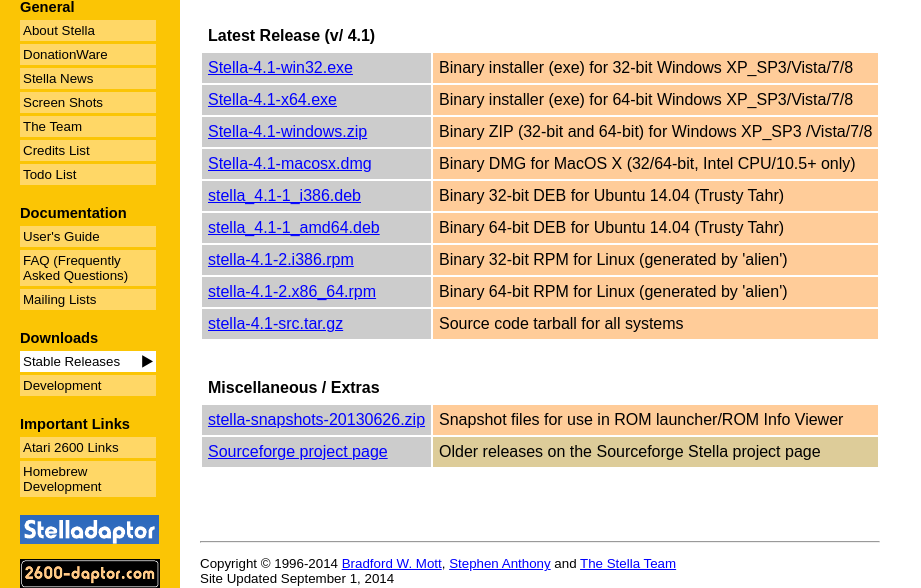
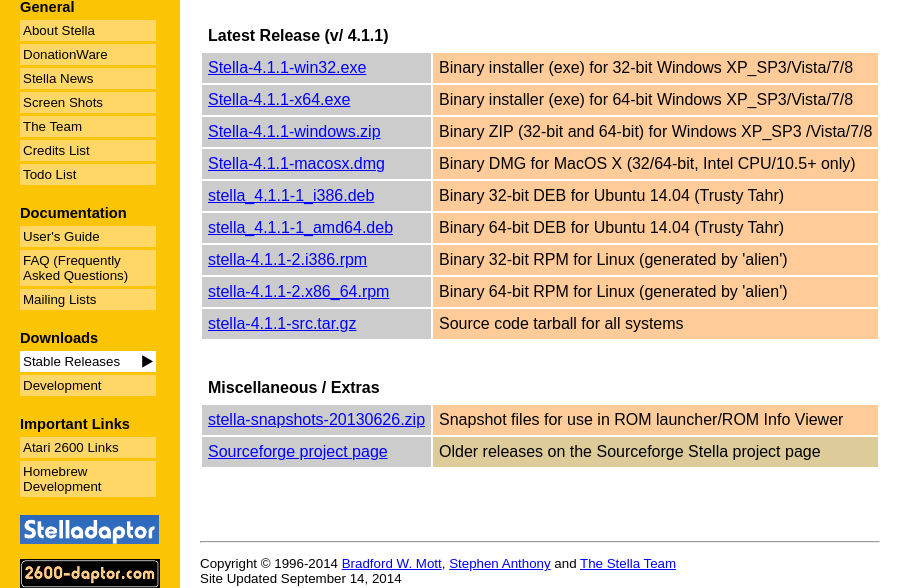
Before and after one commit to stella-emu/stella-emu.github.io, a PHP site: page /downloads.php in a window 1280 px wide. Shown: the part 166-754 px from the top of the page, without its empty margins (0-921 px from the left). Run offline with PHP 8.4, Linux system fonts and the light colour scheme.

Commit message:
Updated webpage for 4.1.1 release.

```diff
--- a/downloads.php
+++ b/downloads.php
@@ -15,52 +15,52 @@
 <table BORDER=0 CELLPADDING=6 WIDTH="100%">
 
 	<tr>
-		<td><b>Latest&nbsp;Release (v/ 4.1)</b></td>
+		<td><b>Latest&nbsp;Release (v/ 4.1.1)</b></td>
 		<td>&nbsp;</td>
 	</tr>
 
 	<tr>
-		<td BGCOLOR="#CCCCCC"><a href="http://prdownloads.sourceforge.net/stella/Stella-4.1-win32.exe?download">Stella-4.1-win32.exe</a></td>
+		<td BGCOLOR="#CCCCCC"><a href="http://prdownloads.sourceforge.net/stella/Stella-4.1.1-win32.exe?download">Stella-4.1.1-win32.exe</a></td>
 		<td BGCOLOR="#FFCC99">Binary installer (exe) for 32-bit Windows XP_SP3/Vista/7/8</td>
 	</tr>
 
 	<tr>
-		<td BGCOLOR="#CCCCCC"><a href="http://prdownloads.sourceforge.net/stella/Stella-4.1-x64.exe?download">Stella-4.1-x64.exe</a></td>
+		<td BGCOLOR="#CCCCCC"><a href="http://prdownloads.sourceforge.net/stella/Stella-4.1.1-x64.exe?download">Stella-4.1.1-x64.exe</a></td>
 		<td BGCOLOR="#FFCC99">Binary installer (exe) for 64-bit Windows XP_SP3/Vista/7/8</td>
 	</tr>
 
 	<tr>
-		<td BGCOLOR="#CCCCCC"><a href="http://prdownloads.sourceforge.net/stella/Stella-4.1-windows.zip?download">Stella-4.1-windows.zip</a></td>
+		<td BGCOLOR="#CCCCCC"><a href="http://prdownloads.sourceforge.net/stella/Stella-4.1.1-windows.zip?download">Stella-4.1.1-windows.zip</a></td>
 		<td BGCOLOR="#FFCC99">Binary ZIP (32-bit and 64-bit) for Windows XP_SP3   /Vista/7/8</td>
 	</tr>
 
 	<tr>
-		<td BGCOLOR="#CCCCCC"><a href="http://prdownloads.sourceforge.net/stella/Stella-4.1-macosx.dmg?download">Stella-4.1-macosx.dmg</a></td>
+		<td BGCOLOR="#CCCCCC"><a href="http://prdownloads.sourceforge.net/stella/Stella-4.1.1-macosx.dmg?download">Stella-4.1.1-macosx.dmg</a></td>
 		<td BGCOLOR="#FFCC99">Binary DMG for MacOS X (32/64-bit, Intel CPU/10.5+ only)</td>
 	</tr>
 
 	<tr>
-		<td BGCOLOR="#CCCCCC"><a href="http://prdownloads.sourceforge.net/stella/stella_4.1-1_i386.deb?download">stella_4.1-1_i386.deb</a></td>
+		<td BGCOLOR="#CCCCCC"><a href="http://prdownloads.sourceforge.net/stella/stella_4.1.1-1_i386.deb?download">stella_4.1.1-1_i386.deb</a></td>
 		<td BGCOLOR="#FFCC99">Binary 32-bit DEB for Ubuntu 14.04 (Trusty Tahr)</td>
 	</tr>
 
 	<tr>
-		<td BGCOLOR="#CCCCCC"><a href="http://prdownloads.sourceforge.net/stella/stella_4.1-1_amd64.deb?download">stella_4.1-1_amd64.deb</a></td>
+		<td BGCOLOR="#CCCCCC"><a href="http://prdownloads.sourceforge.net/stella/stella_4.1.1-1_amd64.deb?download">stella_4.1.1-1_amd64.deb</a></td>
 		<td BGCOLOR="#FFCC99">Binary 64-bit DEB for Ubuntu 14.04 (Trusty Tahr)</td>
 	</tr>
 
 	<tr>
-		<td BGCOLOR="#CCCCCC"><a href="http://prdownloads.sourceforge.net/stella/stella-4.1-2.i386.rpm?download">stella-4.1-2.i386.rpm</a></td>
+		<td BGCOLOR="#CCCCCC"><a href="http://prdownloads.sourceforge.net/stella/stella-4.1.1-2.i386.rpm?download">stella-4.1.1-2.i386.rpm</a></td>
 		<td BGCOLOR="#FFCC99">Binary 32-bit RPM for Linux (generated by 'alien')</td>
 	</tr>
 
 	<tr>
-		<td BGCOLOR="#CCCCCC"><a href="http://prdownloads.sourceforge.net/stella/stella-4.1-2.x86_64.rpm?download">stella-4.1-2.x86_64.rpm</a></td>
+		<td BGCOLOR="#CCCCCC"><a href="http://prdownloads.sourceforge.net/stella/stella-4.1.1-2.x86_64.rpm?download">stella-4.1.1-2.x86_64.rpm</a></td>
 		<td BGCOLOR="#FFCC99">Binary 64-bit RPM for Linux (generated by 'alien')</td>
 	</tr>
 
 	<tr>
-		<td BGCOLOR="#CCCCCC"><a href="http://prdownloads.sourceforge.net/stella/stella-4.1-src.tar.gz?download">stella-4.1-src.tar.gz</a></td>
+		<td BGCOLOR="#CCCCCC"><a href="http://prdownloads.sourceforge.net/stella/stella-4.1.1-src.tar.gz?download">stella-4.1.1-src.tar.gz</a></td>
 		<td BGCOLOR="#FFCC99">Source code tarball for all systems</td>
 	</tr>
 
--- a/footer.php
+++ b/footer.php
@@ -2,4 +2,4 @@
 <a href="http://www.bradfordmott.com">Bradford W. Mott</a>,
 <a href="http://minbar.org">Stephen Anthony</a> and
 <a href="theteam.php">The Stella Team</a>
-<br/>	Site Updated September 1, 2014</p>
+<br/>	Site Updated September 14, 2014</p>
```
Also changed, not shown: docs/index.html (+7 -1 lines), stellanews.php (+14 -2 lines), 1 other file.
